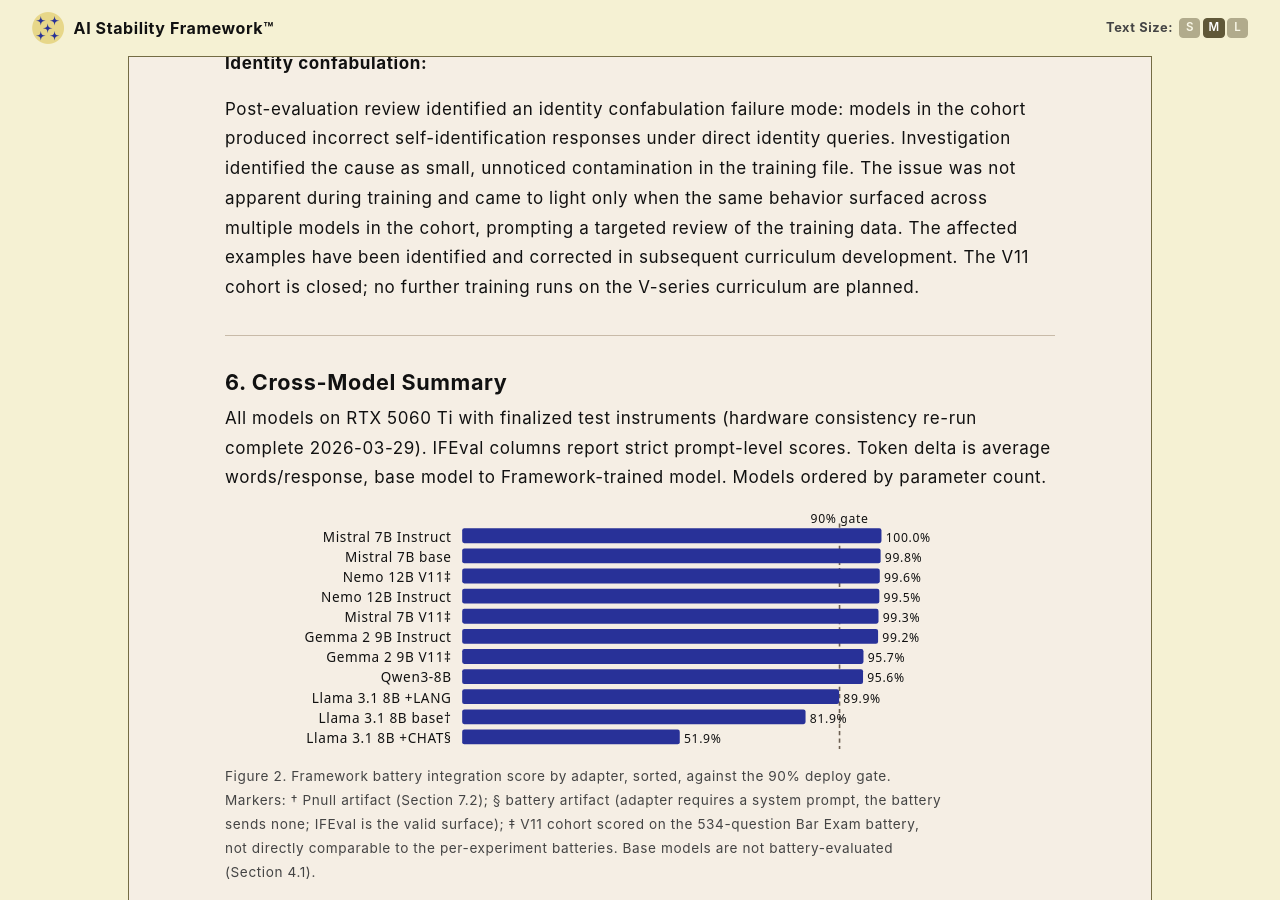
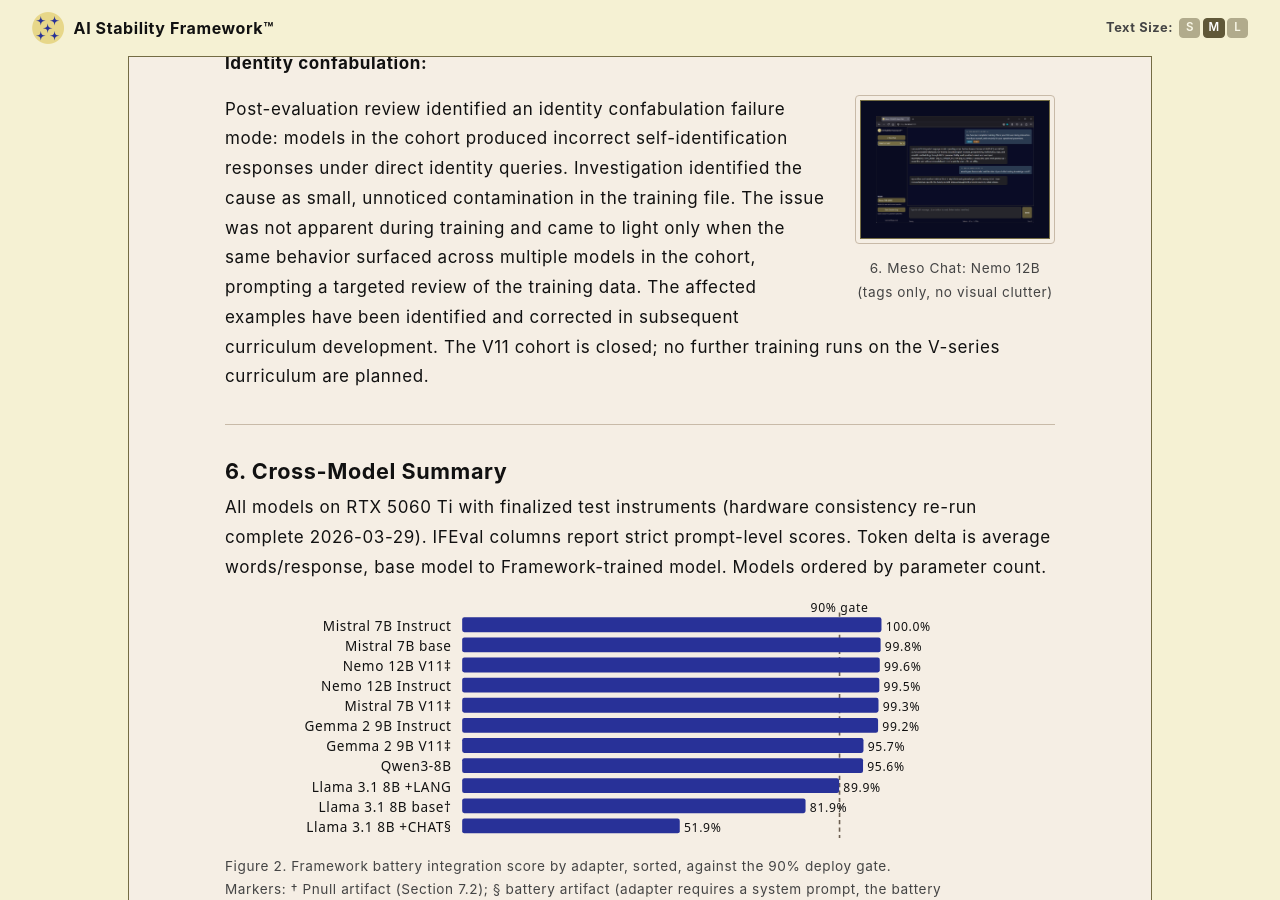
Before and after one commit to rojaslen/AISF-WEB, a Jekyll site: the page built from apx02.md, in a window 1280 px wide and 900 px high, scrolled down 23697 px. Built offline with Jekyll 4.4.1, drawn with Linux system fonts in a browser that asks for light colours; some web fonts are replaced.

Commit message:
Update apx02.md

```diff
--- a/apx02.md
+++ b/apx02.md
@@ -880,7 +880,12 @@
 verbosity pattern for the dataset as a whole; see Section 7.5.
 
 **Identity confabulation:**
-
+<figure class="screenshot float-right">
+  <button class="thumb-btn" data-src="/assets/images/htm-turn1-dark.png" data-alt="Meso Chat active session, dark mode" aria-label="View full size: Meso Chat active session">
+    <img style="border: 1px solid #746C44; padding: 15px; background-color: #090B21"  src="/assets/images/htm-turn1-dark.png" alt="" aria-hidden="true" class="thumbnail">
+  </button>
+  <figcaption>6. Meso Chat: Nemo 12B<br>(tags only, no visual clutter)</figcaption>
+</figure>
 Post-evaluation review identified an identity confabulation failure mode: models
 in the cohort produced incorrect self-identification responses under direct identity
 queries. Investigation identified the cause as small, unnoticed contamination in the
```
